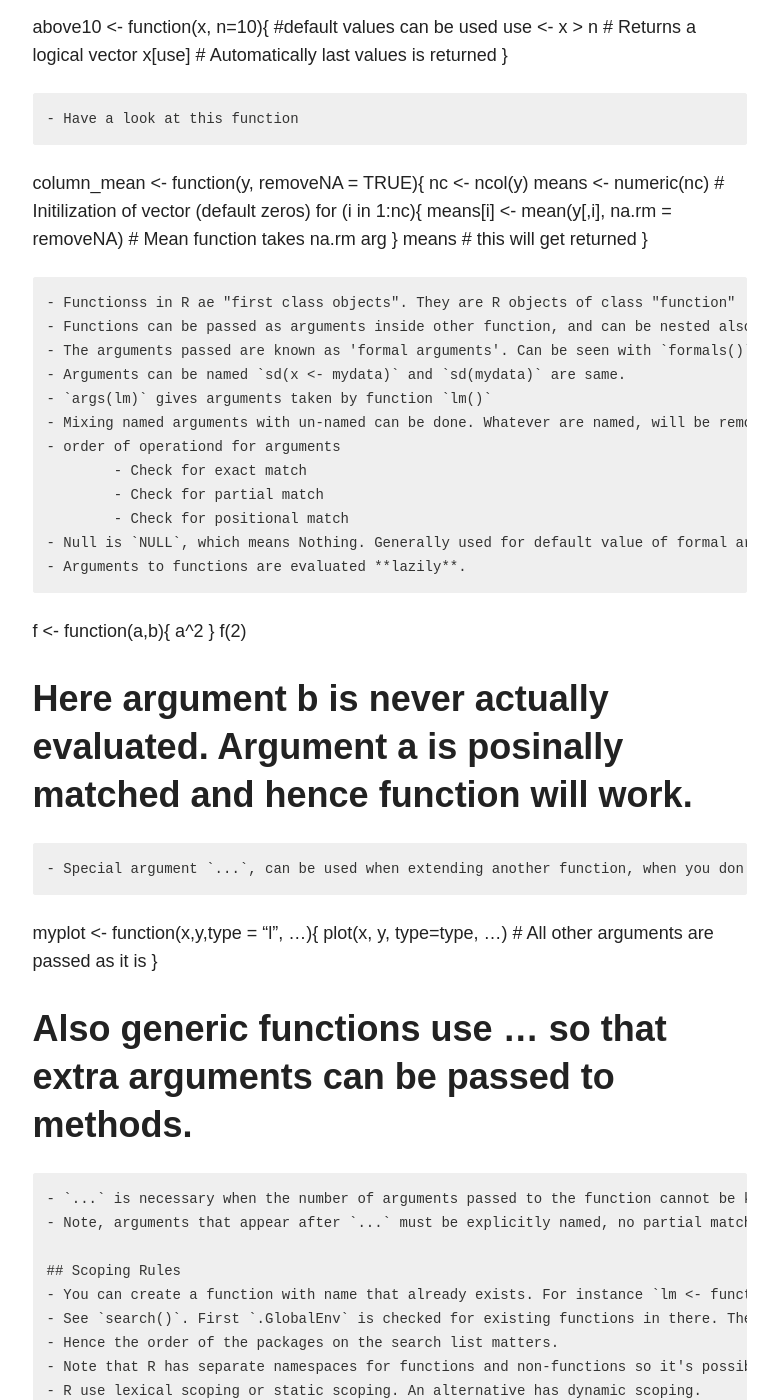
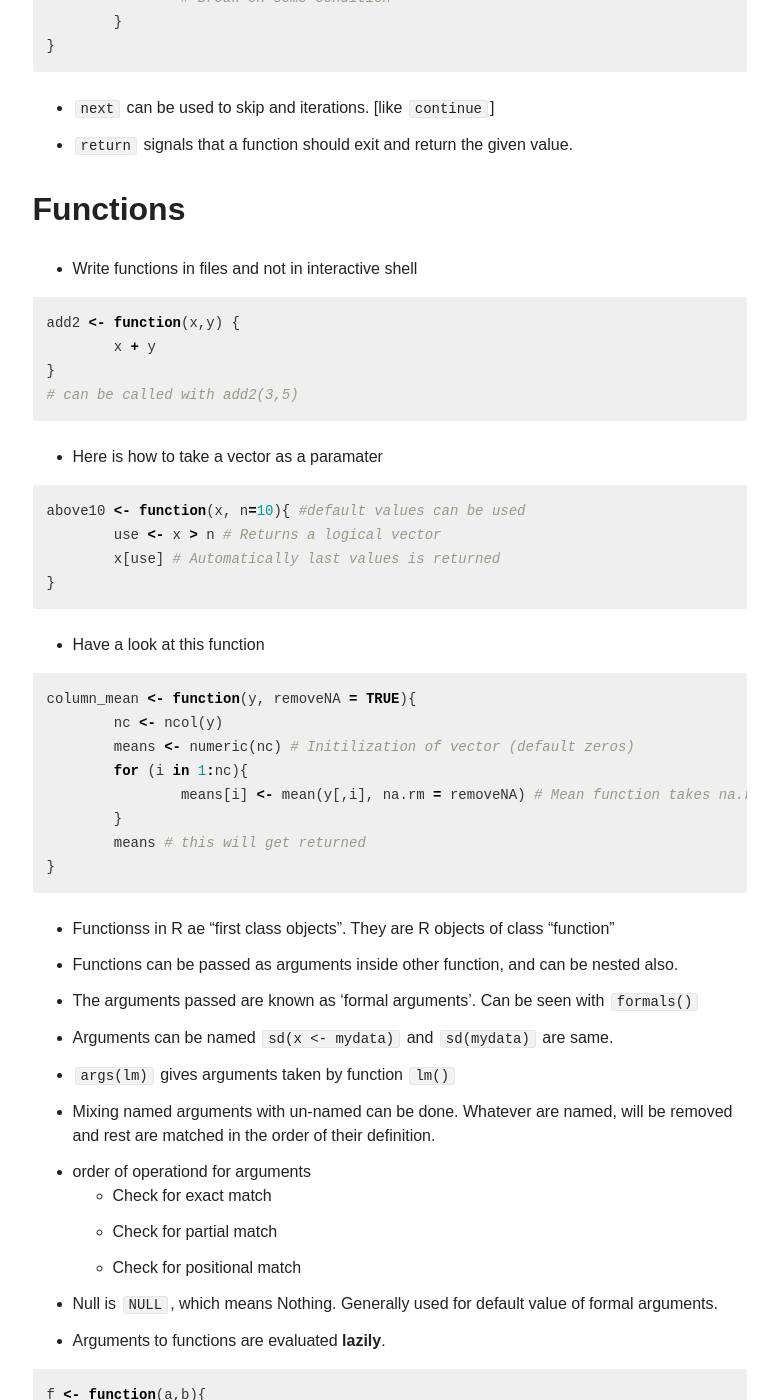
Before and after one commit to rikenshah/rikenshah.github.io, a Jekyll site: the page built from _posts/articles/2017-04-21-data-science-with-R-Part2.md, in a window 1280 px wide and 1400 px high, scrolled down 1605 px. Shown: the whole window, without its empty margins (347-1125 px from the left). Built offline with Jekyll 4.4.1, drawn with Linux system fonts in a browser that asks for light colours; nearby versions of some CDN libraries; comment, search, counter and statistics services are not loaded; some of the changed text lies outside the part shown.

Commit message:
Update 2017-04-21-data-science-with-R-Part2.md

````diff
--- a/_posts/articles/2017-04-21-data-science-with-R-Part2.md
+++ b/_posts/articles/2017-04-21-data-science-with-R-Part2.md
@@ -15,7 +15,8 @@ published: true
 Generally used in R script, and not in interactive sessions
 
 - if condition
-```
+
+```R
 if(<condition>){
 
 }
@@ -25,33 +26,41 @@ else if {
 
 }
 ```
+
 - Also if structure can be used in this way
-```
+
+```R
 y <- if(x>3){
 	10
 } else {
 	0
 }
 ```
+
 - `else` is optional
 - For loops can be defined as follows:
-```
+
+```R
 for(i in 1:10){
 	print(i)
 }
 ```
+
 - `seq_along()` function can be used to generate a vector that containes sequence based on the varible passed to it.
 - If only single line, you can omit curly braces and write everything in single line
 - While loop can be used as follows
-```
+
+```R
 count <- 0
 while(count < 10 && <condition2>){
 	print(count)
 	count <- count + 1
 }
 ```
+
 - `repeat` initiates an infinite loop. can be exited using `break`.
-```
+
+```R
 repeat {
 	if (){
 		break
@@ -59,26 +68,32 @@ repeat {
 	}
 }
 ```
+
 - `next` can be used to skip and iterations. [like `continue`]
 - `return` signals that a function should exit and return the given value.
 
 ## Functions
 - Write functions in files and not in interactive shell
-```
+
+```R
 add2 <- function(x,y) {
 	x + y
 }
 # can be called with add2(3,5)
 ```
+
 - Here is how to take a vector as a paramater
-```
+
+```R
 above10 <- function(x, n=10){ #default values can be used
 	use <- x > n # Returns a logical vector
 	x[use] # Automatically last values is returned
 }
 ```
+
 - Have a look at this function
-```
+
+```R
 column_mean <- function(y, removeNA = TRUE){
 	nc <- ncol(y)
 	means <- numeric(nc) # Initilization of vector (default zeros)
@@ -88,6 +103,7 @@ column_mean <- function(y, removeNA = TRUE){
 	means # this will get returned
 }
 ```
+
 - Functionss in R ae "first class objects". They are R objects of class "function"
 - Functions can be passed as arguments inside other function, and can be nested also.
 - The arguments passed are known as 'formal arguments'. Can be seen with `formals()`
@@ -100,20 +116,24 @@ column_mean <- function(y, removeNA = TRUE){
 	- Check for positional match
 - Null is `NULL`, which means Nothing. Generally used for default value of formal arguments.
 - Arguments to functions are evaluated **lazily**.
-```
+
+```R
 f <- function(a,b){
 	a^2
 }
 f(2)
 # Here argument b is never actually evaluated. Argument a is posinally matched and hence function will work.
 ```
+
 - Special argument `...`, can be used when extending another function, when you don't want to copy the entire argument list of the original function
-```
+
+```R
 myplot <- function(x,y,type = "l", ...){
 	plot(x, y, type=type, ...) # All other arguments are passed as it is
 }
 # Also generic functions use ... so that extra arguments can be passed to methods.
 ```
+
 - `...` is necessary when the number of arguments passed to the function cannot be known in advance. One example that uses is `args()`
 - Note, arguments that appear after `...` must be explicitly named, no partial matching allowed
 
@@ -129,7 +149,8 @@ myplot <- function(x,y,type = "l", ...){
 - First the value of a symbol is searched in current environment, if not found, goes to parent env and so on.
 - Generally global env is parent of all, for package the namespace is the parent of all.
 - In R, functions can be inside other functions. Hence, the env is of other function.
-```
+
+```R
 make.power <- function(n){
 	pow <- function(x){
 		x^n
@@ -145,7 +166,8 @@ square(2) $ Gives 4
 ```
 
 - See this example, value of f(3) will be different with lexical and dynamic scoping
-```
+
+```R
 y <- 10
 f <- function(x){
 	y <- 2
@@ -183,8 +205,9 @@ g <- function(x){
 - `unclass(x)` is used to remove a class from an object x
 - `as.Date("1970-01-01")` can be used.
 - POSIX is a family of standards for representing data.
+- Check `?strptime` for details. You can do operations on date time objects.
 
-```
+```R
 x <- Sys.time()
 print(x)
 
@@ -193,4 +216,3 @@ names(unclass(p))
 ## Will five sec, min, hour, mday, etc.
 p$sec
 ```
-- Check `?strptime` for details. You can do operations on date time objects.
````
